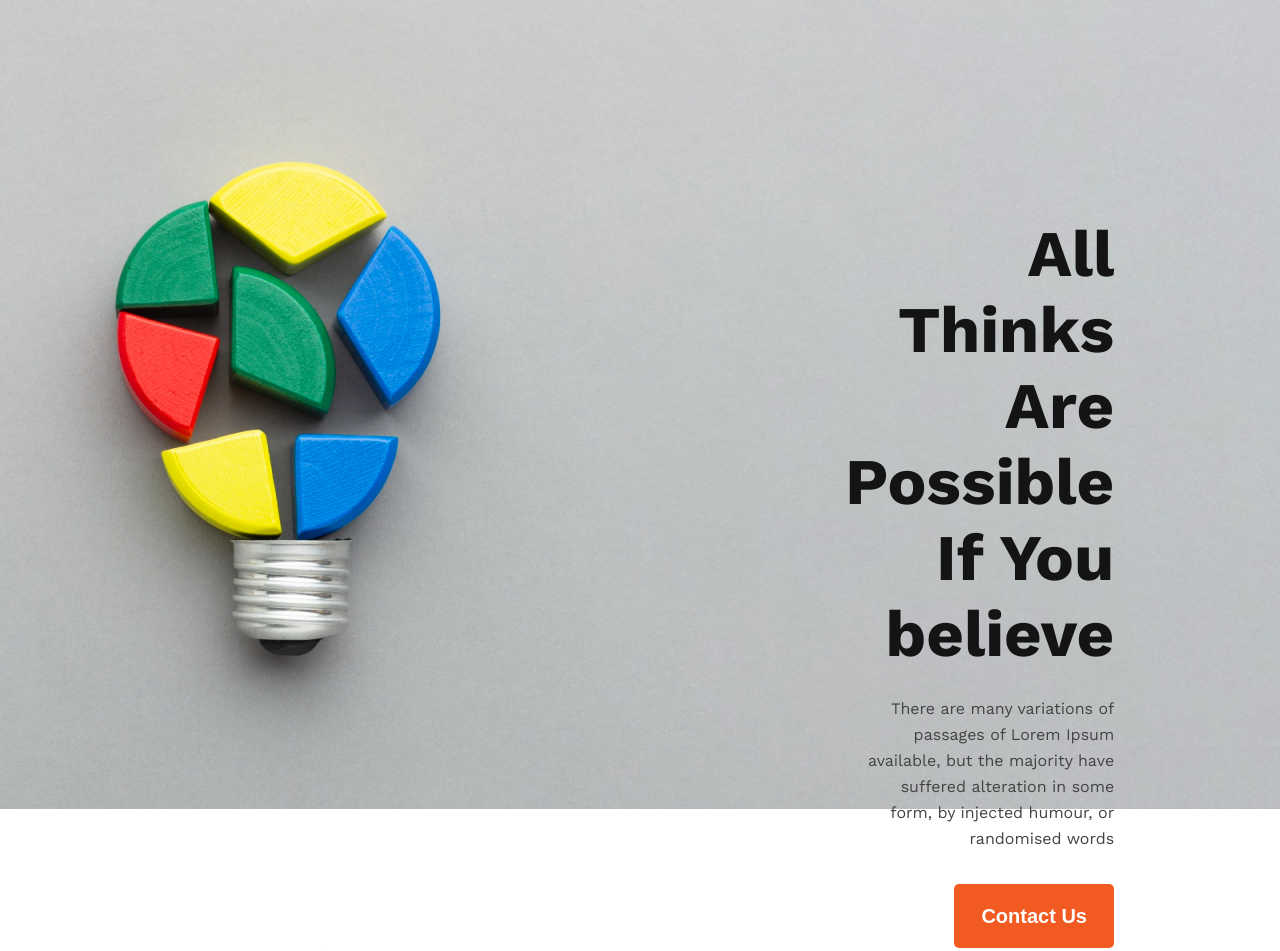
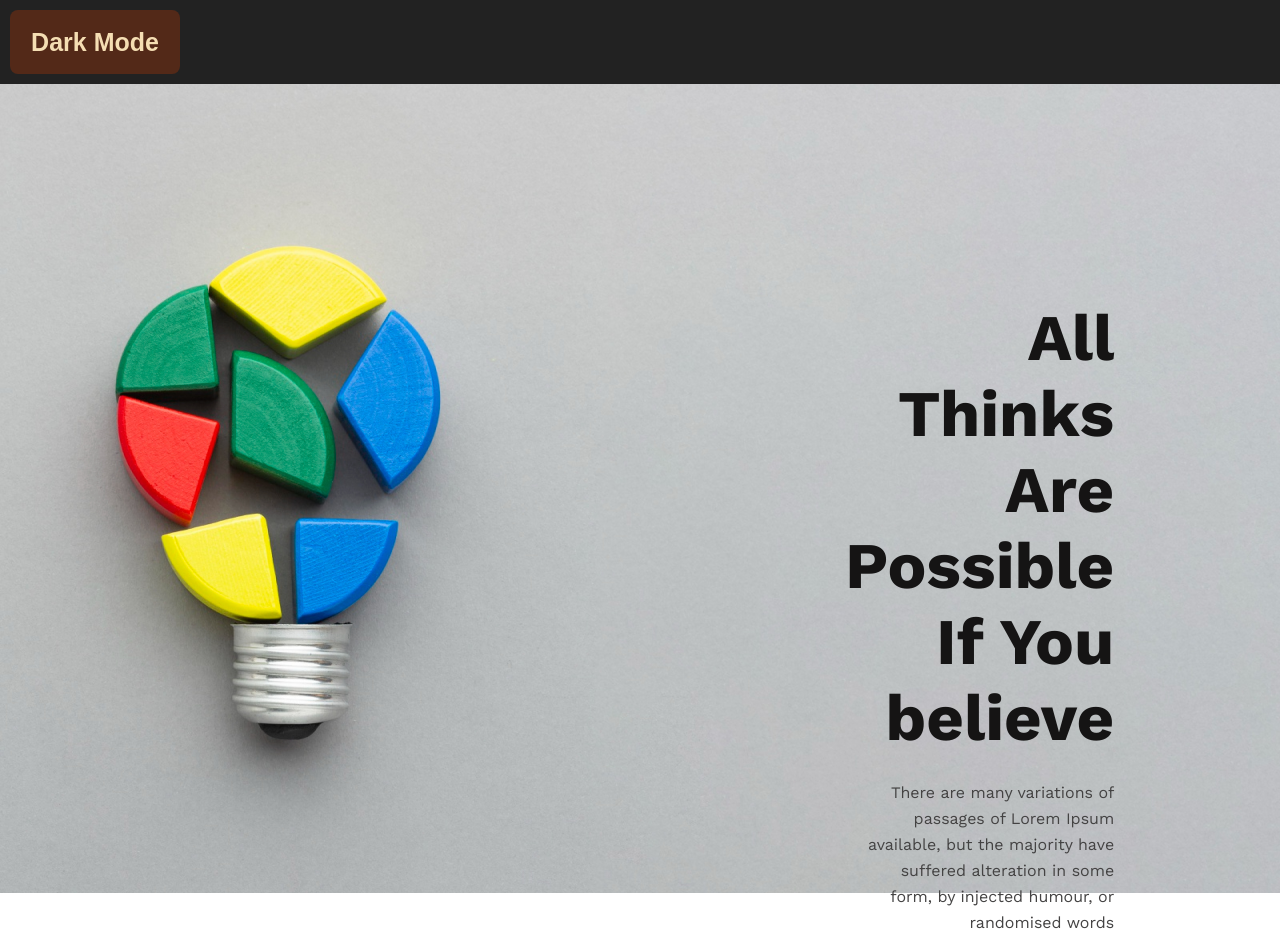
Before and after one commit to bdahsan1999wd/new-year-new-beginning, a plain HTML site: page index.html in a window 1280 px wide. Shown: the top 951 px of the page. Drawn offline with nearby package versions, Linux system fonts and the light colour scheme.

Commit message:
simple dark mode added

```diff
--- a/index.html
+++ b/index.html
@@ -18,6 +18,11 @@
 </head>
 
 <body>
+
+    <!---------- Dark Mode Added ---------->
+    <div class="dark-mode">
+        <button onclick="toggleDarkMode()">Dark Mode</button>
+    </div>
 
     <!---------- Header Section Added ---------->
     <header>
@@ -142,6 +147,13 @@
         </div>
     </footer>
 
+    <!---------- JS ---------->
+    <script>
+        function toggleDarkMode() {
+            document.body.classList.toggle("dark-mode");
+        }
+    </script>
+
 </body>
 
 </html>
--- a/styles/style.css
+++ b/styles/style.css
@@ -18,6 +18,27 @@ html {
 
 body {
   font-family: "Work Sans", serif;
+}
+
+/* ----------Dark Mode---------- */
+.dark-mode button {
+  width: 170px;
+  height: 64px;
+  font-size: 25px;
+  font-weight: 600;
+  line-height: 64px;
+  text-align: center;
+  border-radius: 8px;
+  background-color: rgb(83, 41, 24);
+  color: wheat;
+  border: none;
+  cursor: pointer;
+  margin: 10px;
+}
+
+.dark-mode {
+  background-color: #222222;
+  color: white;
 }
 
 /* ----------Heading Section Styles---------- */
```
